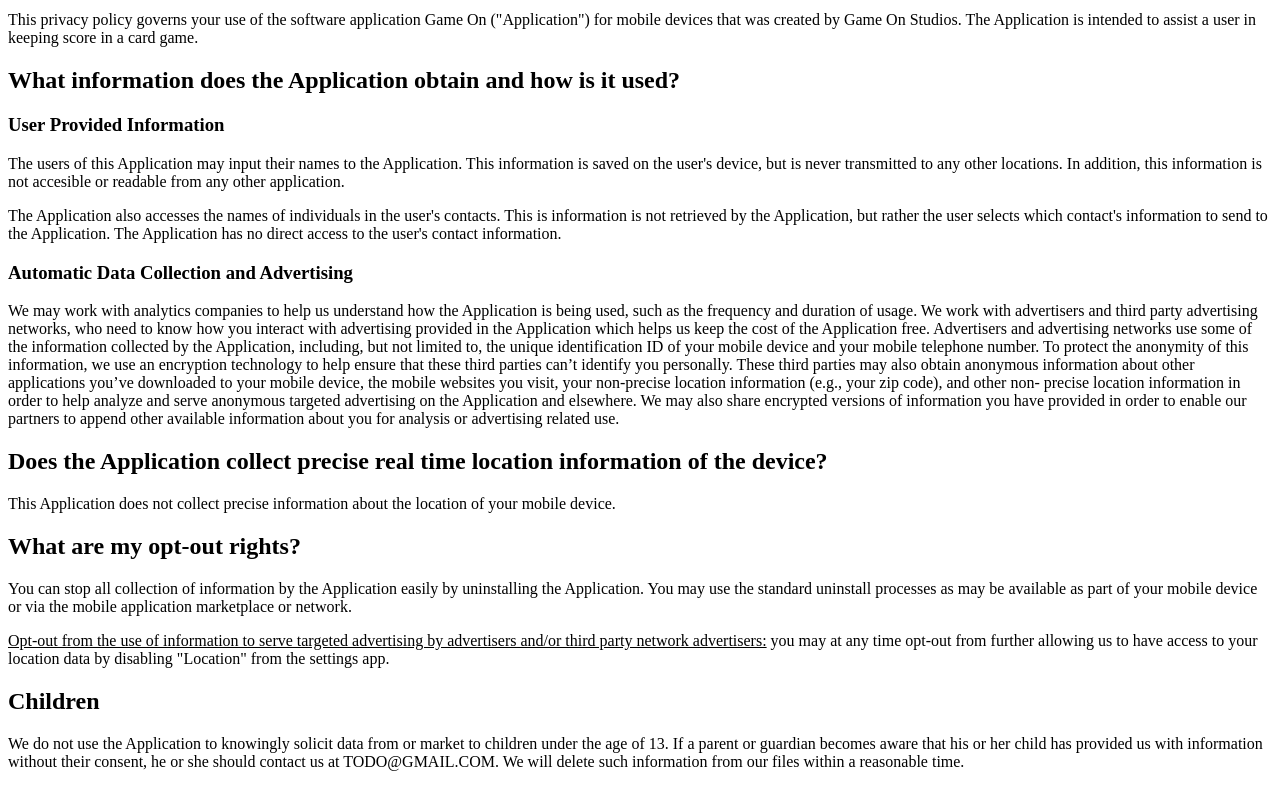
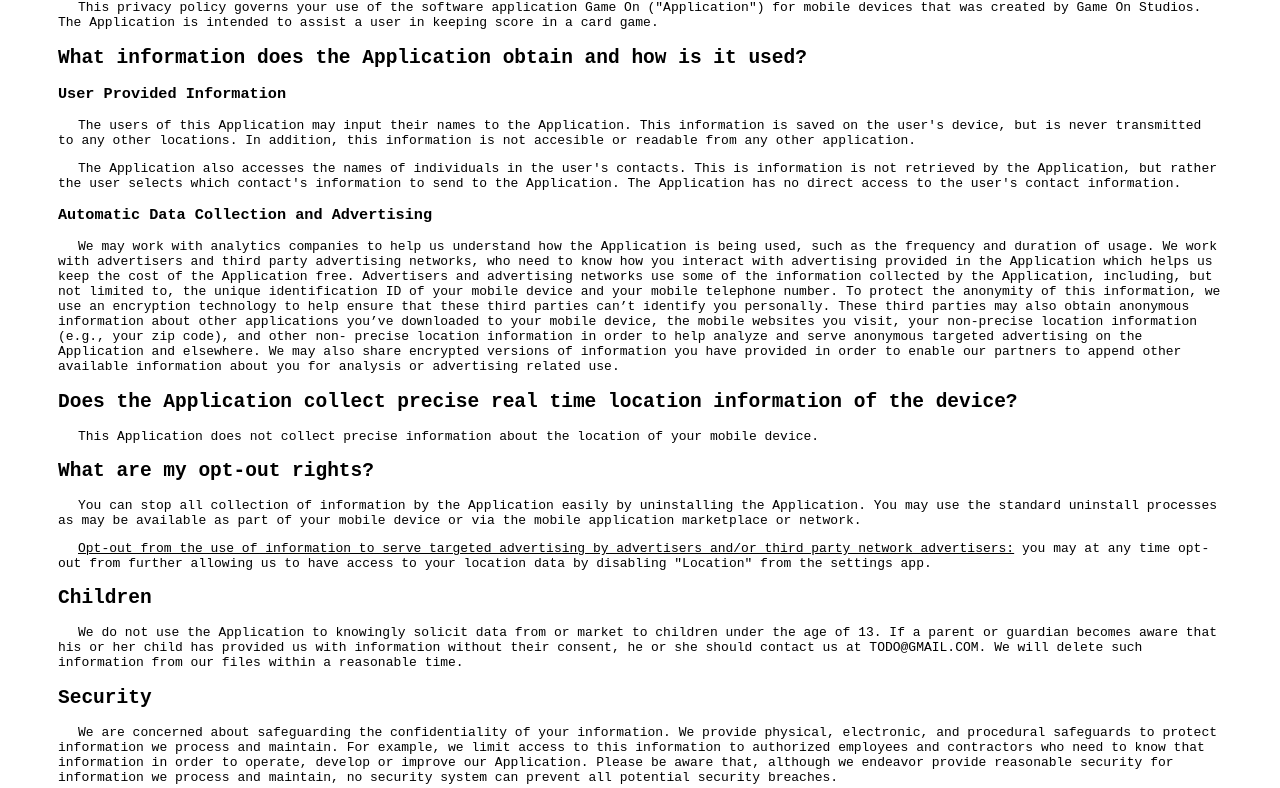
Before and after one commit to justinrixx/GameOnPrivacy, a plain HTML site: page index.html in a window 1280 px wide. Shown: the part 55-843 px from the top of the page. Drawn offline with Linux system fonts and the light colour scheme.

Commit message:
Add a stylesheet

```diff
--- /dev/null
+++ b/css.css
@@ -0,0 +1,8 @@
+body {
+	font-family: monospace;
+	padding: 0px 50px;
+}
+
+p {
+    text-indent: 20px;
+}
--- a/index.html
+++ b/index.html
@@ -1,6 +1,7 @@
 <html>
   <head>
     <title>Privacy Policy</title>
+    <link rel="stylesheet" type="text/css" href="css.css">
   </head>
   <body>
   	<h1 align = "center">Privacy Policy</h1>
```
